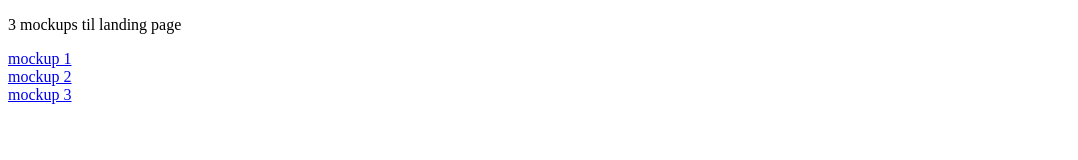
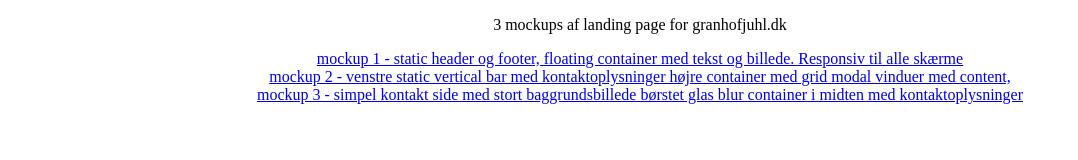
Before and after one commit to InternautPete/demo_ghj, a plain HTML site: page index.html in a window 1280 px wide. Shown: the whole page, without its empty margins (0-1078 px from the left). Drawn offline with Linux system fonts and the light colour scheme.

Commit message:
Update index.html

```diff
--- a/index.html
+++ b/index.html
@@ -6,9 +6,11 @@
 	<title></title>
 </head>
 <body>
-	<p>3 mockups til landing page</p>
-	<a href="mockup.html">mockup 1</a><br>
-	<a href="mockup2.html">mockup 2</a><br>
-	<a href="mockup3.html">mockup 3</a><br>
+	<center>
+	<p>3 mockups af landing page for granhofjuhl.dk</p>
+	<a href="mockup.html">mockup 1 - static header og footer, floating container med tekst og billede. Responsiv til alle skærme</a><br>
+	<a href="mockup2.html">mockup 2 - venstre static vertical bar med kontaktoplysninger højre container med grid modal vinduer med content,</a><br>
+	<a href="mockup3.html">mockup 3 - simpel kontakt side med stort baggrundsbillede børstet glas blur container i midten med kontaktoplysninger</a><br>
+	</center>
 </body>
 </html>
```
